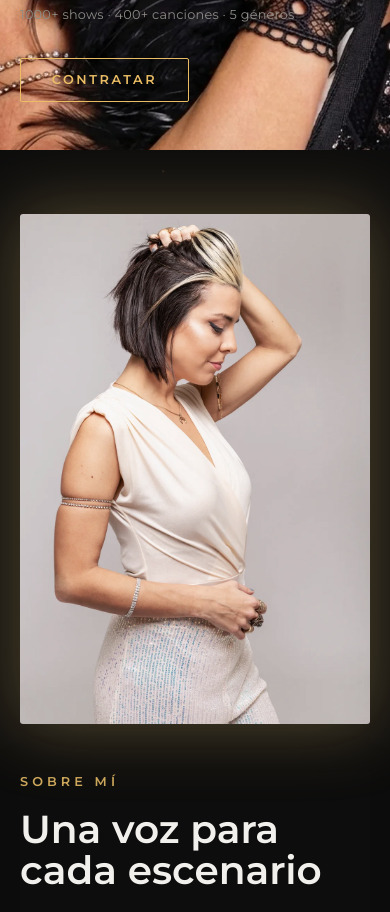
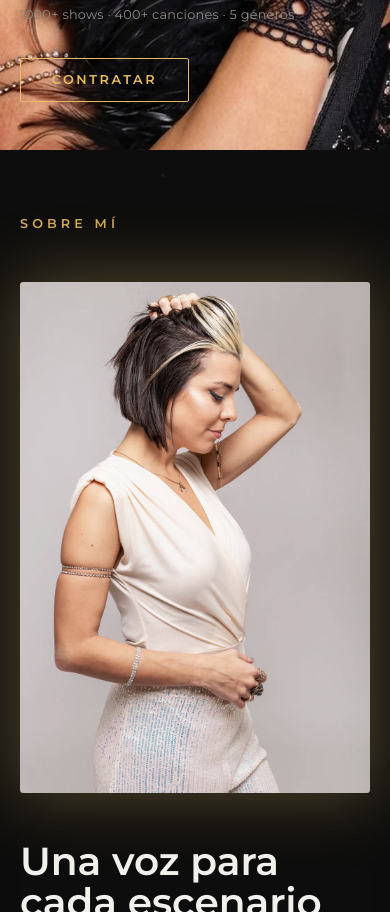
Before and after one commit to baltaenjoy-gif/zurima_website, a website built with Vite: page index.html in a window 390 px wide. Shown: the part 694-1606 px from the top of the page. Built offline with nearby package versions, Linux system fonts and the light colour scheme.

Commit message:
fix(mobile): sacar raya negra del hero y reordenar about/trayectoria
- La raya oscura a la altura de "en escena" era el borde superior del
  scrim (box-shadow) de hero__content contra la foto ya clara. Se
  quita el scrim en mobile, ya no hace falta.
- Sobre mí: el kicker "Sobre mí" ahora aparece antes de la foto en
  mobile (duplicado oculto en desktop) para anunciar la sección.
- Trayectoria: en mobile la primera fila pasa a foto → fechas/
  experiencias (antes era al revés), quedando trayectoria → números →
  foto → experiencias → foto → formación vocal.

Todo escopeado a mobile o con el toggle de visibilidad correspondiente
en desktop; no se tocó el layout de escritorio.

```diff
--- a/index.html
+++ b/index.html
@@ -89,6 +89,7 @@
       </section>
 
       <section id="sobre-mi" class="about">
+        <p class="kicker about__kicker--mobile" data-i18n="about_kicker">Sobre mí</p>
         <div class="about__media reveal">
           <picture>
             <source srcset="/fotos/retrato.webp?v=2" type="image/webp" />
@@ -102,7 +103,7 @@
           </picture>
         </div>
         <div class="about__content reveal">
-          <p class="kicker" data-i18n="about_kicker">Sobre mí</p>
+          <p class="kicker about__kicker--desktop" data-i18n="about_kicker">Sobre mí</p>
           <h2 class="about__title" data-i18n="about_title">Una voz para cada escenario</h2>
           <p class="about__bio" data-i18n="about_bio">
             Soy cantante y bandleader argentina, con más de cuatro años de
--- a/src/style.css
+++ b/src/style.css
@@ -399,6 +399,10 @@ h3 {
   max-width: var(--maxw);
   margin-inline: auto;
   padding: var(--sp-16) var(--gutter);
+}
+
+.about__kicker--mobile {
+  display: none;
 }
 
 .about__media {
@@ -831,6 +835,14 @@ html.js .reveal.is-visible {
     margin-bottom: var(--sp-8);
   }
 
+  .career__main:not(.career__main--reverse) > .timeline {
+    order: 2;
+  }
+
+  .career__main:not(.career__main--reverse) > .career__photos {
+    order: 1;
+  }
+
   .tl {
     grid-template-columns: 1fr;
     gap: var(--sp-1);
@@ -865,6 +877,15 @@ html.js .reveal.is-visible {
     padding-block: var(--sp-8);
   }
 
+  .about__kicker--mobile {
+    display: block;
+    margin-bottom: 0;
+  }
+
+  .about__kicker--desktop {
+    display: none;
+  }
+
   .about__media {
     max-width: 22rem;
   }
@@ -882,7 +903,7 @@ html.js .reveal.is-visible {
   }
 
   .hero__content {
-    --scrim: rgba(13, 13, 13, 0.28);
+    box-shadow: none;
     padding-block: 0 var(--sp-6);
   }
 
```
